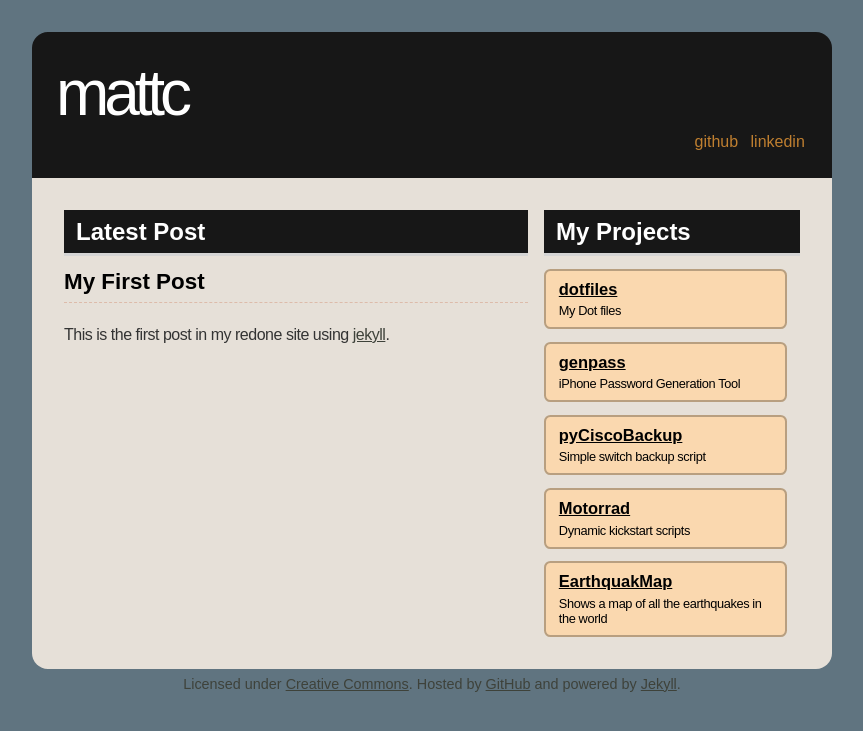
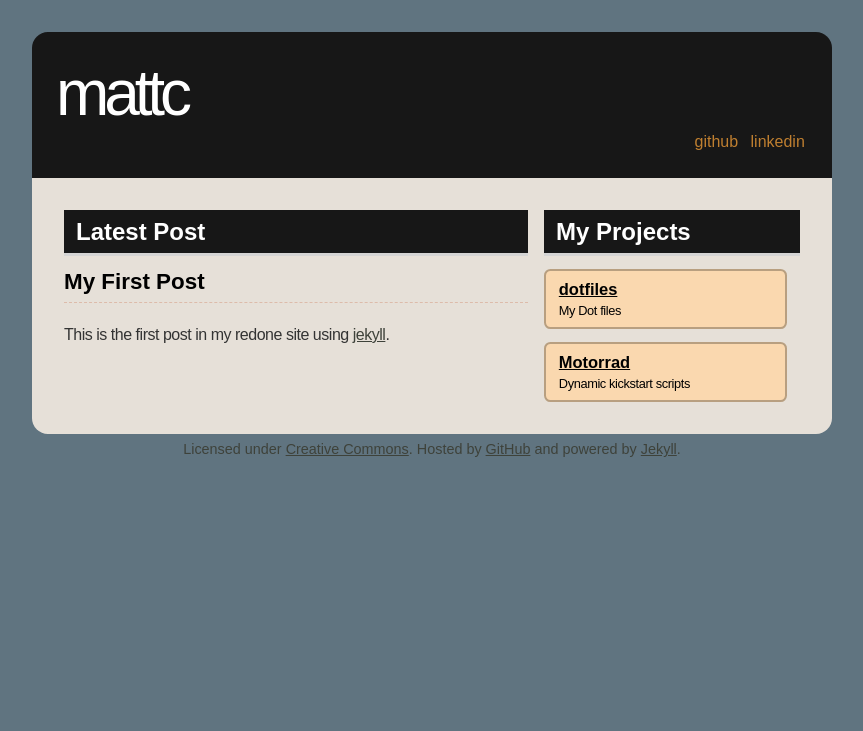
Before and after one commit to nikore/nikore.github.com, a Jekyll site: the page built from index.html, in a window 1280 px wide. Shown: the top 731 px of the page, without its empty margins (208-1071 px from the left). Built offline with Jekyll 4.4.1, drawn with Linux system fonts in a browser that asks for light colours; Markdown is read by kramdown in place of the engine named in the settings.

Commit message:
updated some of the UI

```diff
--- a/_includes/featured.html
+++ b/_includes/featured.html
@@ -3,18 +3,6 @@
   <span class='desc'>My Dot files</span>
 </div>
 <div class='repo'>
-  <h3><a href='https://github.com/nikore/genpass'>genpass</a></h3>
-  <span class='desc'>iPhone Password Generation Tool</span>
-</div>
-<div class='repo'>
-  <h3><a href='https://github.com/nikore/pyCiscoBackup'>pyCiscoBackup</a></h3>
-  <span class='desc'>Simple switch backup script</span>
-</div>
-<div class='repo'>
   <h3><a href='https://github.com/nikore/Motorrad'>Motorrad</a></h3>
   <span class='desc'>Dynamic kickstart scripts</span>
 </div>
-<div class='repo'>
-  <h3><a href='https://github.com/nikore/EarthquakeMap'>EarthquakMap</a></h3>
-  <span class='desc'>Shows a map of all the earthquakes in the world</span>
-</div>
--- a/_layouts/master.html
+++ b/_layouts/master.html
@@ -23,7 +23,8 @@
       </div>
     </div>
     <div id='footer'>
-      Licensed under <a href="http://creativecommons.org/licenses/by-sa/3.0/us/">Creative Commons</a>. Hosted by <a href='https://github.com/nikore/nikore.net/' target='_blank'>GitHub</a> and powered by <a href='http://github.com/mojombo/jekyll'>Jekyll</a>.
+      Licensed under <a href="http://creativecommo
+ns.org/licenses/by-sa/3.0/us/">Creative Commons</a>. Hosted by <a href='https://github.com/nikore/nikore.github.com/' target='_blank'>GitHub</a> and powered by <a href='http://github.com/mojombo/jekyll'>Jekyll</a>.
     </div>
   </body>
 </html>
```
